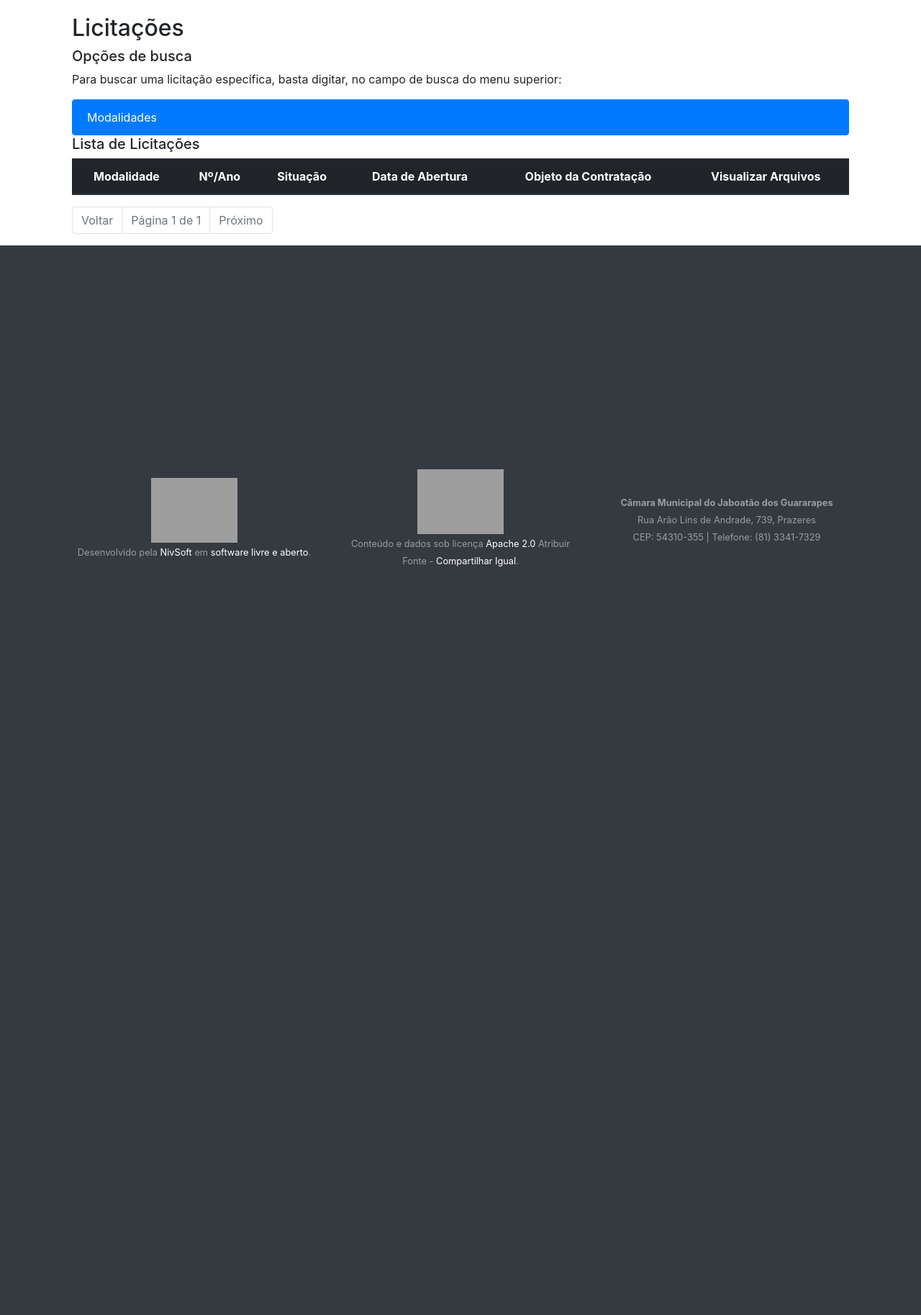
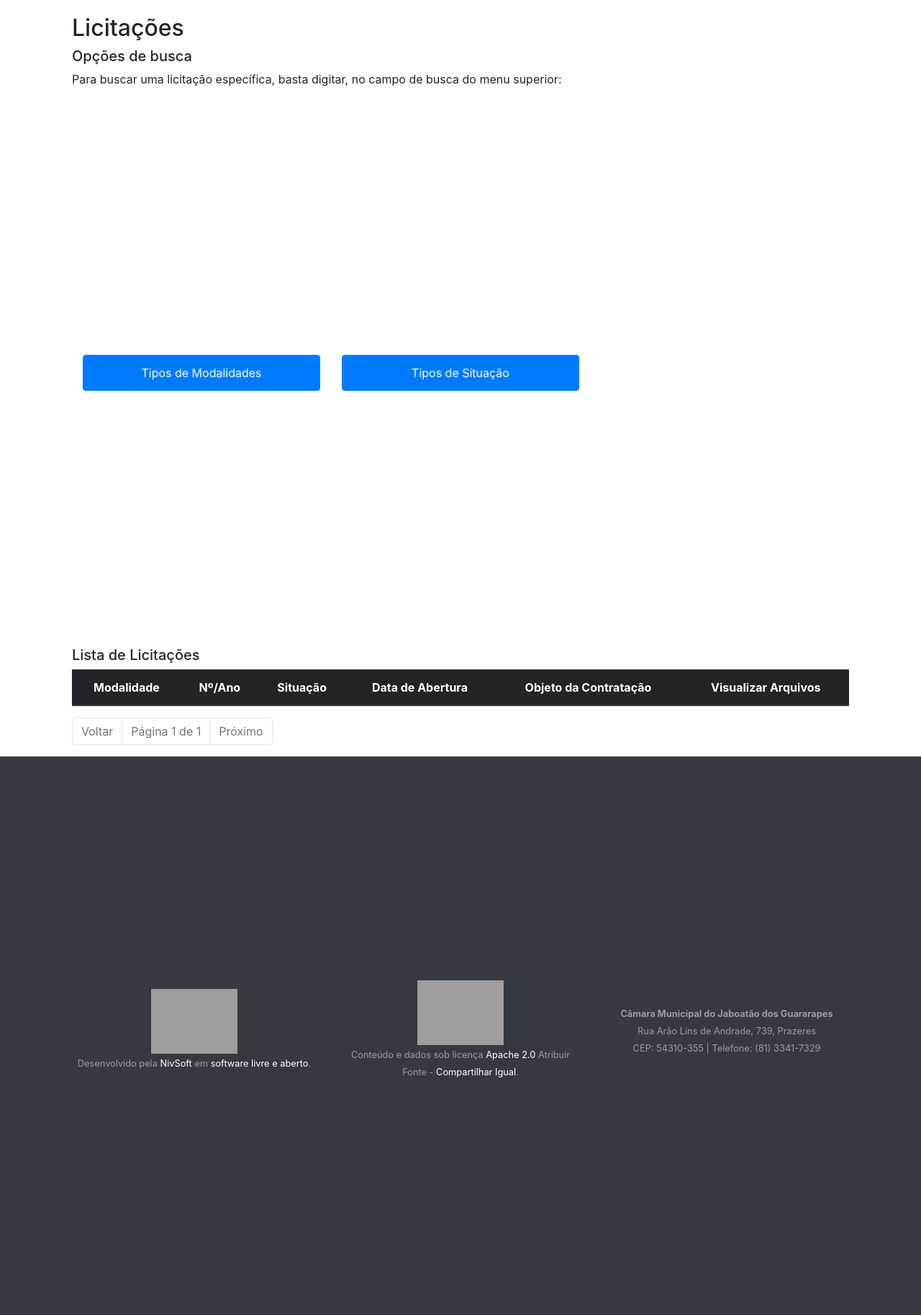
Before and after one commit to NivSoft/transpy, a Django app: page /licitacao/ in a window 1280 px wide. Shown: the part 86-1913 px from the top of the page at 72% size. Before the commit the page ends 873 px from the top, so only its background shows below. Run offline with Django 3.2, Linux system fonts and the light colour scheme; data that the repository does not hold is empty; some libraries are stand-ins or nearby versions; grey boxes are pictures that could not be loaded.

Commit message:
Atualização

```diff
--- a/templates/licitacao/home.html
+++ b/templates/licitacao/home.html
@@ -13,12 +13,24 @@
 <h2>Licitações</h2>
 <h5>Opções de busca</h5>
 <p>Para buscar uma licitação específica, basta digitar, no campo de busca do menu superior:</p>
+<div class="row mx-auto modal-dialog-centered text-center navbar-text">
+<div class="col-md-4">
 <ul class="list-group">
-  <li class="list-group-item active">Modalidades</li>
+  <li class="list-group-item active">Tipos de Modalidades</li>
     {% for modalidade in modalidades %}
         <li class="list-group-item">{{ modalidade }}</li>
     {% endfor %}
 </ul>
+</div>
+<div class="col-md-4">
+<ul class="list-group">
+  <li class="list-group-item active">Tipos de Situação</li>
+    {% for statu in status %}
+        <li class="list-group-item">{{ statu }}</li>
+    {% endfor %}
+</ul>
+</div>
+</div>
 <h5>Lista de Licitações</h5>
 <table class="table table-hover table-striped">
   <thead class="thead-dark text-center">
```
